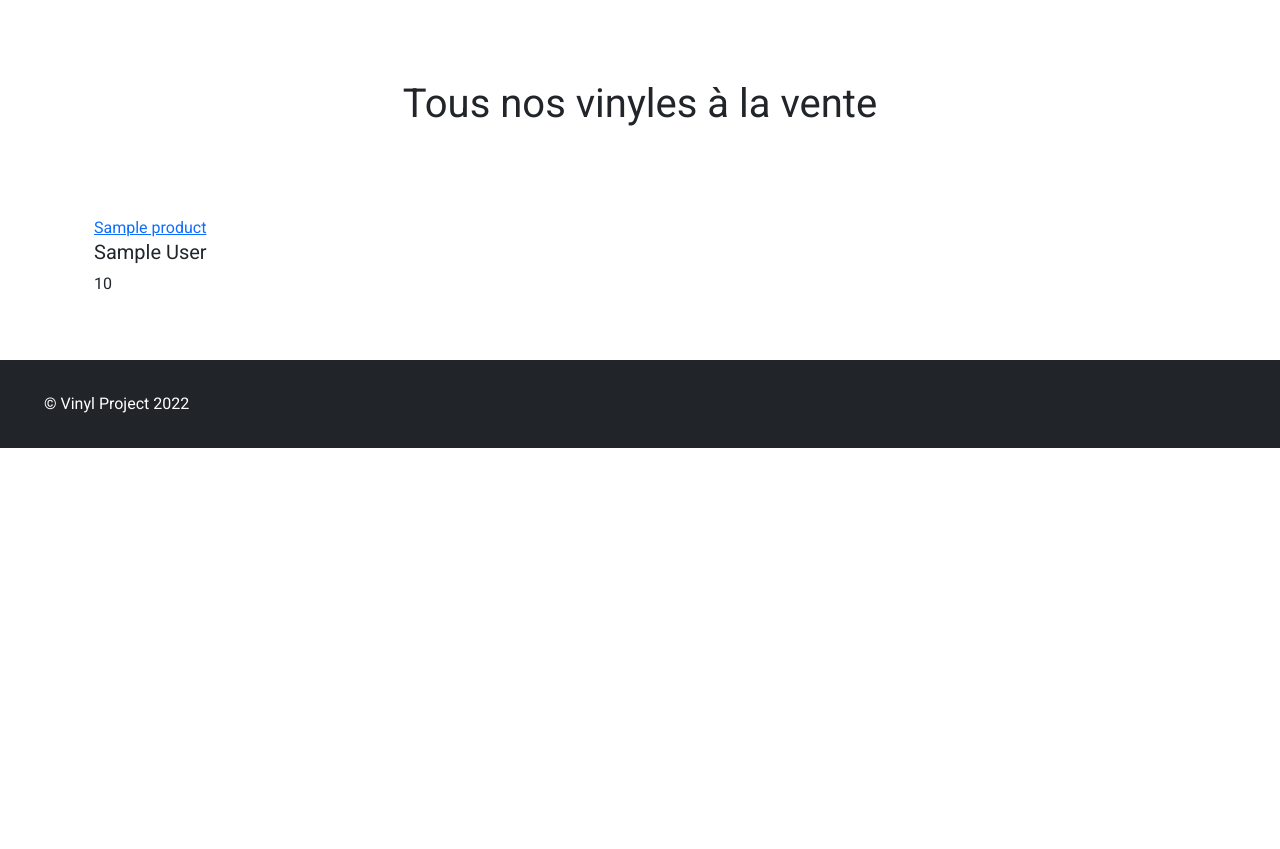
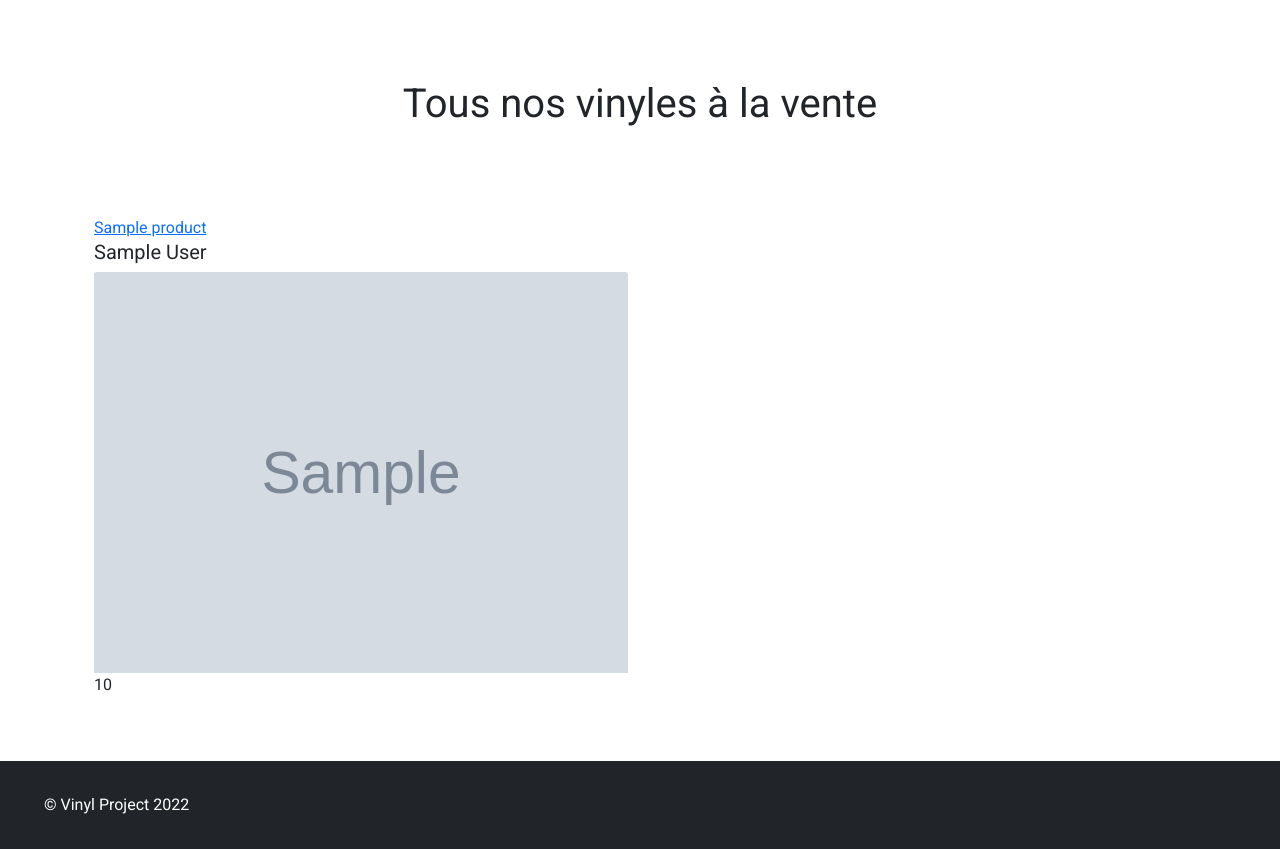
Before and after one commit to kevin-cp/Vinyl, a Symfony app: template templates/product/list.html.twig in a window 1280 px wide. Shown: the part 56-905 px from the top of the page. Before the commit the page ends 504 px from the top, so only its background shows below. Run offline with Twig, Linux system fonts and the light colour scheme; the template is opened without the code that fills it: most values are stand-ins (such as "Sample title", 1, 10 or a date in 2020); grey boxes marked "Sample" are stand-in pictures; some libraries are stand-ins or nearby versions.

Commit message:
Update twig templates of products

```diff
--- a/templates/home/home.html.twig
+++ b/templates/home/home.html.twig
@@ -43,7 +43,7 @@
             {% for product in products %}
             <div class="col">
                 <div class="card">
-                    <img src="{{ product.cover }}" class="card-img-top" alt="...">
+                    <img src="/uploads/{{ product.cover }}" class="card-img-top" alt="{{ product.albumName }}">
                     <div class="card-body">
                         <h5 class="card-title">{{ product.albumName }}</h5>
                         <p>{{ product.country }}, {{ product.price }}€</p>
--- a/templates/product/details.html.twig
+++ b/templates/product/details.html.twig
@@ -6,7 +6,7 @@
     <div class="container">
         <div class="row">
             <div class="col cover">
-                <img src="{{ product.cover }}" class="img-fluid" alt="...">
+                <img src="/uploads/{{ product.cover }}" class="card-img-top" alt="{{ product.albumName }}">
             </div>
             <div class="col">
                 <h1>{{ product.albumName }}</h1>
--- a/templates/product/list.html.twig
+++ b/templates/product/list.html.twig
@@ -10,9 +10,10 @@
     {% for product in products %}
     <div class="col-md-6 lg-shadow pb-5">
       <a href="{{ path('app_details', { id: product.id }) }}">{{
-        product.album_name
+        product.albumName
       }}</a>
       <h5>{{ product.author }}</h5>
+      <img src="/uploads/{{ product.cover }}" class="card-img-top" alt="{{ product.albumName }}">
       <p>{{ product.price }}</p>
     </div>
     {% endfor %}
```
